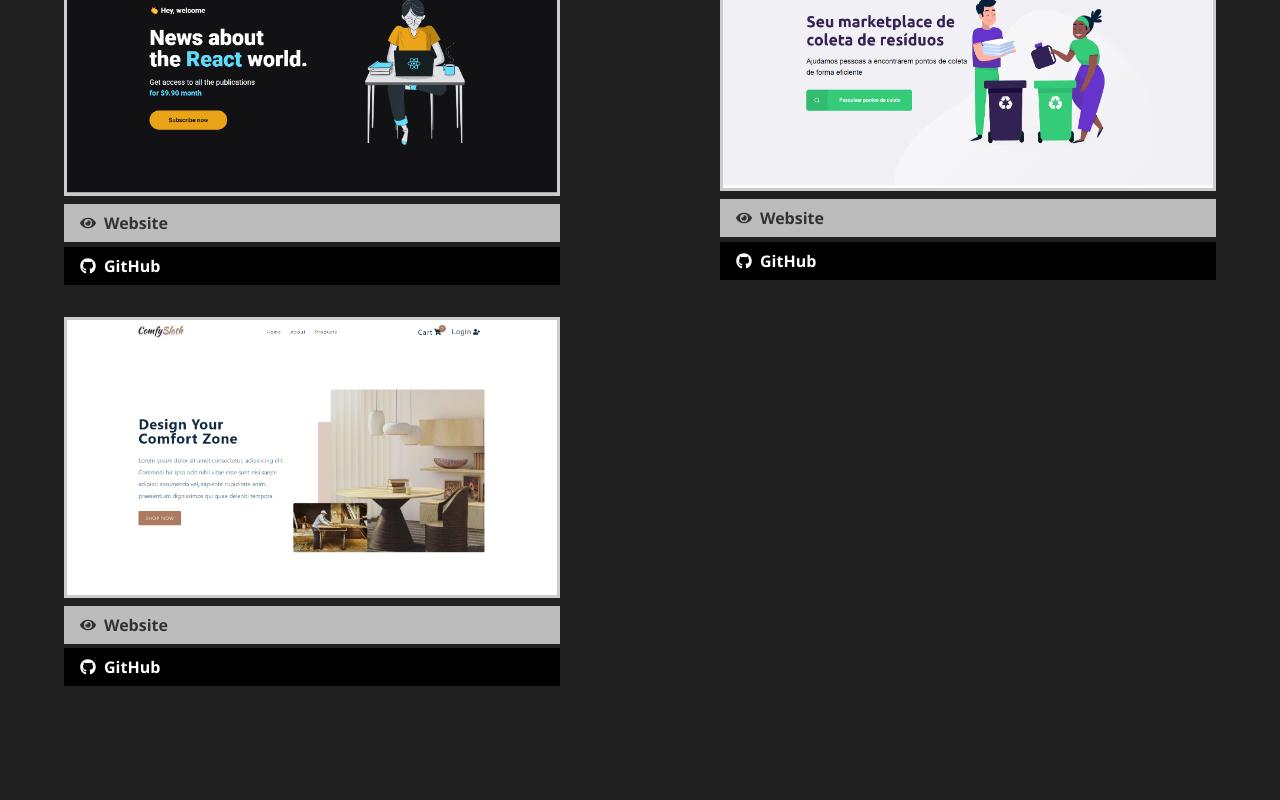
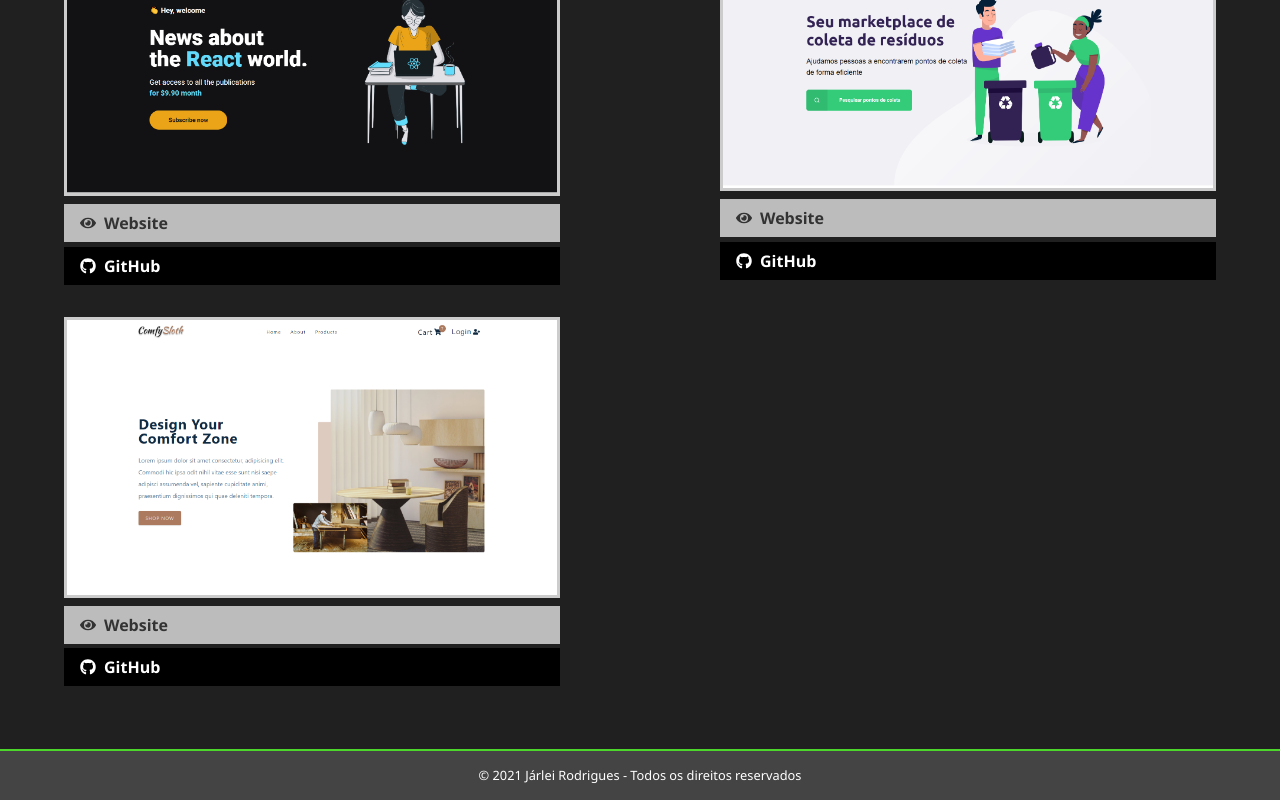
Before and after one commit to Jarlei3m/jarlei-freelancer-website, a Next.js app: page /work in a window 1280 px wide. Shown: the part 1294-2094 px from the top of the page. Built offline with nearby package versions, Linux system fonts and the light colour scheme.

Commit message:
style: Added footer to work page

```diff
--- /dev/null
+++ b/src/components/Work/Footer/index.tsx
@@ -0,0 +1,9 @@
+import { FooterContainer } from './styles';
+
+export function Footer() {
+  return (
+    <FooterContainer>
+      <span>© 2021 Járlei Rodrigues - Todos os direitos reservados</span>
+    </FooterContainer>
+  );
+}
--- /dev/null
+++ b/src/components/Work/Footer/styles.ts
@@ -0,0 +1,24 @@
+import styled from 'styled-components';
+
+export const FooterContainer = styled.footer`
+  position: absolute;
+  bottom: 0;
+  left: 0;
+  right: 0;
+
+  width: 100vw;
+  height: 3.2rem;
+
+  background: var(--gray-600);
+
+  display: flex;
+  align-items: center;
+  justify-content: center;
+
+  border-top: 0.125rem solid var(--green);
+
+  span {
+    font-size: 0.8rem;
+    color: var(--white);
+  }
+`;
--- a/src/pages/work.tsx
+++ b/src/pages/work.tsx
@@ -8,11 +8,11 @@ import { BootcampProjects } from '../components/Work/BootcampProjects';
 import { SubtitleProject } from '../components/Work/SubtitleProject';
 import { Container, Content } from '../styles/Pages/Work/style';
 import { SubtitleBootcampProject } from '../components/Work/SubtitleBootcampProject';
-import { Footer } from '../components/About/Footer';
+import { Footer } from '../components/Work/Footer';
 
 export default function Work() {
   return (
-    <div>
+    <>
       <Head>
         <title> Work | Járlei Rodrigues </title>
       </Head>
@@ -26,7 +26,8 @@ export default function Work() {
           <SubtitleBootcampProject />
           <BootcampProjects />
         </Content>
+        <Footer />
       </Container>
-    </div>
+    </>
   );
 }
--- a/src/styles/Pages/Work/style.ts
+++ b/src/styles/Pages/Work/style.ts
@@ -2,14 +2,17 @@ import styled from 'styled-components';
 
 export const Container = styled.main`
   width: 100vw;
-  height: 100vh;
+  height: 100%;
+
+  overflow-x: hidden;
+
+  position: relative;
 `;
 export const Content = styled.section`
   padding: 4rem;
   /* margin-bottom: 8rem; */
   width: 100%;
-
-  overflow-x: hidden;
+  height: 100%;
 
   @media (max-width: 425px) {
     padding: 4rem 2rem;
```
